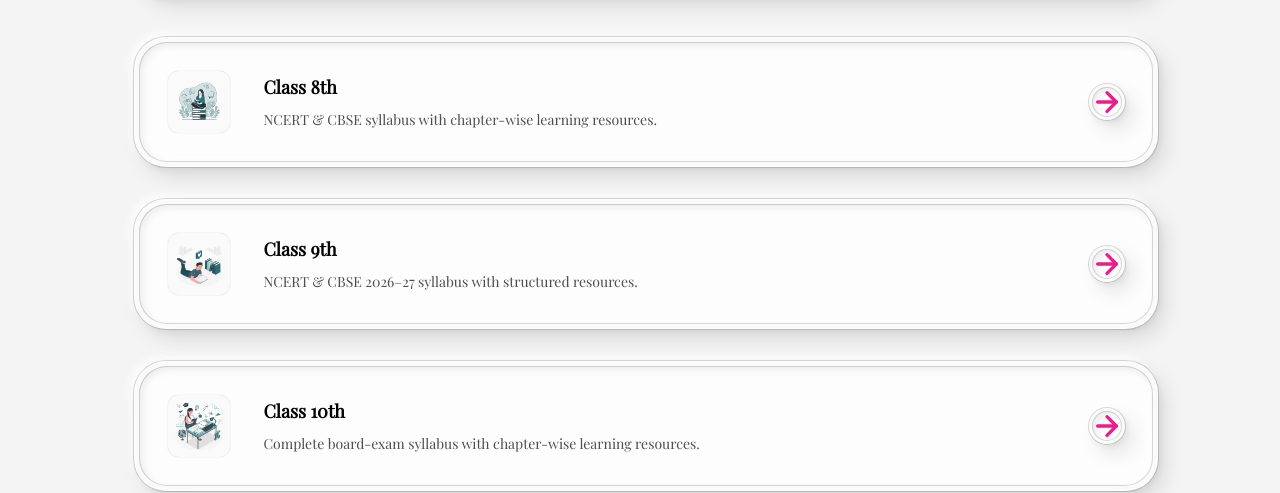
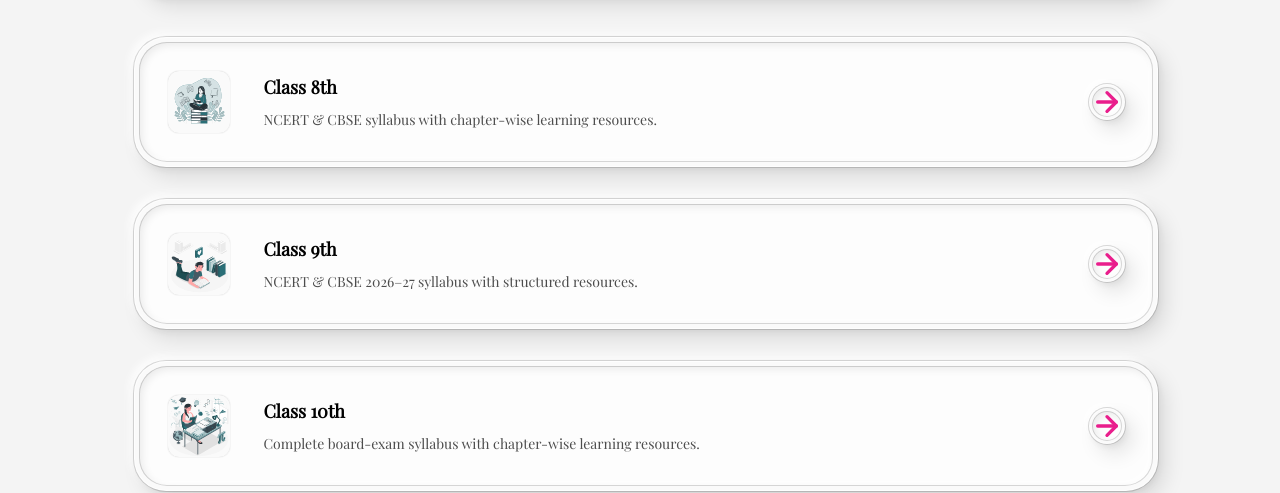
Before and after one commit to unfollowaman/Horizon, a React (Vite) app: page /syllabus in a window 1280 px wide. Shown: the part 307-800 px from the top of the page. Built offline with nearby package versions, Linux system fonts and the light colour scheme; no server answers; the database is empty.

Commit message:
feat: remove inner padding to maximize SVG illustration display size
Removes inner padding (p-0) on icon containers in SyllabusLanding.tsx and ClassSubjectSelector.tsx so SVG illustrations expand to fill the entire container.

```diff
--- a/src/pages/syllabus/components/ClassSubjectSelector.tsx
+++ b/src/pages/syllabus/components/ClassSubjectSelector.tsx
@@ -165,7 +165,7 @@ export const ClassSubjectSelector: React.FC<ClassSubjectSelectorProps> = ({
             className="neu-raised p-3.5 sm:p-4 rounded-2xl flex items-center gap-3.5 sm:gap-4 cursor-pointer group hover:neu-raised-hover transition-all duration-200 focus-visible:outline-none focus-visible:ring-2 focus-visible:ring-[#E91E8C] focus-visible:ring-offset-2 w-full min-w-0"
           >
             {/* LEFT: Compact Icon Container */}
-            <div className="w-14 h-14 sm:w-16 sm:h-16 neu-recessed rounded-md flex items-center justify-center p-1 sm:p-1.5 shrink-0 overflow-hidden">
+            <div className="w-14 h-14 sm:w-16 sm:h-16 neu-recessed rounded-md flex items-center justify-center p-0 shrink-0 overflow-hidden">
               {getSubjectIllustration(subj.slug, subj.name)}
             </div>
 
--- a/src/pages/syllabus/components/SyllabusLanding.tsx
+++ b/src/pages/syllabus/components/SyllabusLanding.tsx
@@ -135,7 +135,7 @@ export const SyllabusLanding: React.FC<SyllabusLandingProps> = ({
               className="neu-raised p-3.5 sm:p-4 rounded-2xl flex items-center gap-3.5 sm:gap-4 cursor-pointer group hover:neu-raised-hover transition-all duration-200 focus-visible:outline-none focus-visible:ring-2 focus-visible:ring-[#E91E8C] focus-visible:ring-offset-2 w-full min-w-0"
             >
               {/* LEFT: Compact Icon Container */}
-              <div className="w-14 h-14 sm:w-16 sm:h-16 neu-recessed rounded-md flex items-center justify-center p-1 sm:p-1.5 shrink-0 overflow-hidden">
+              <div className="w-14 h-14 sm:w-16 sm:h-16 neu-recessed rounded-md flex items-center justify-center p-0 shrink-0 overflow-hidden">
                 {getCardIllustration(cls.id, cls.slug)}
               </div>
 
```
